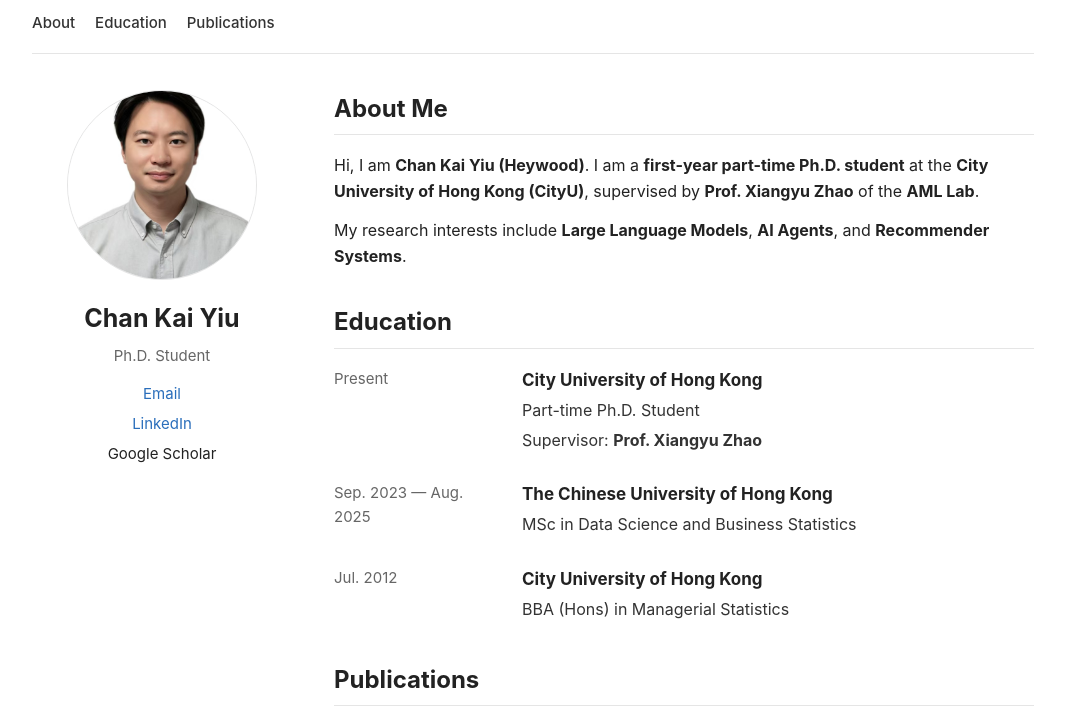
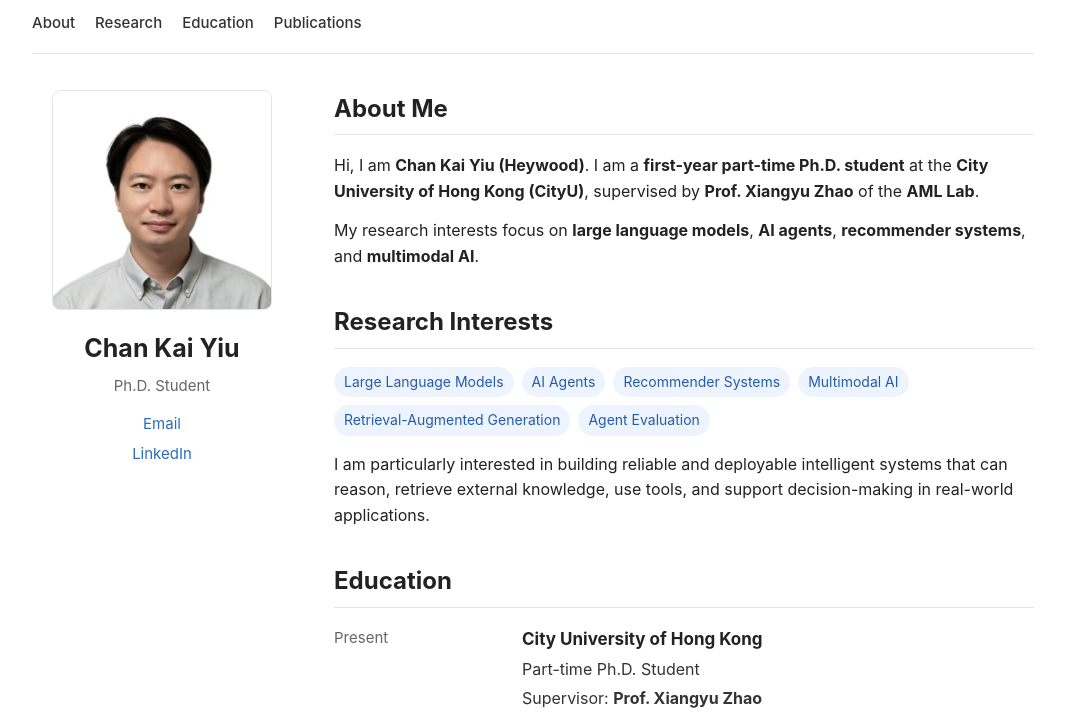
Before and after one commit to HeywoodKaiYiu/Heywood-Page, a plain HTML site: page index.html in a window 1280 px wide. Shown: the part 73-800 px from the top of the page, without its empty margins (107-1172 px from the left). Drawn offline with Linux system fonts and the light colour scheme.

Commit message:
Add files via upload

```diff
--- a/index.html
+++ b/index.html
@@ -18,6 +18,10 @@
 
     * {
       box-sizing: border-box;
+    }
+
+    html {
+      scroll-behavior: smooth;
     }
 
     body {
@@ -79,12 +83,13 @@
     }
 
     .avatar {
-      width: 190px;
-      height: 190px;
-      border-radius: 50%;
+      width: 220px;
+      height: 220px;
+      border-radius: 8px;
       border: 1px solid var(--border);
       margin: 0 auto 18px;
       object-fit: cover;
+      object-position: center top;
       display: block;
       background: var(--light-bg);
     }
@@ -123,6 +128,22 @@
 
     p {
       margin: 0 0 14px;
+    }
+
+    .research-tags {
+      display: flex;
+      flex-wrap: wrap;
+      gap: 8px;
+      margin: 12px 0 16px;
+    }
+
+    .tag {
+      display: inline-block;
+      padding: 4px 10px;
+      border-radius: 999px;
+      background: #eef4ff;
+      color: #245ca8;
+      font-size: 14px;
     }
 
     .edu-item {
@@ -172,6 +193,8 @@
       }
 
       .avatar {
+        width: 220px;
+        height: 220px;
         margin-left: 0;
       }
 
@@ -190,6 +213,7 @@
 
       <nav>
         <a href="#about">About</a>
+        <a href="#research">Research</a>
         <a href="#education">Education</a>
         <a href="#publications">Publications</a>
       </nav>
@@ -209,7 +233,6 @@
         <div class="links">
           <a href="mailto:kyc230301@gmail.com">Email</a>
           <a href="https://www.linkedin.com/in/kai-yiu-chan-34365968/" target="_blank">LinkedIn</a>
-          <span>Google Scholar</span>
         </div>
       </aside>
 
@@ -226,10 +249,30 @@
           </p>
 
           <p>
-            My research interests include
-            <strong>Large Language Models</strong>,
-            <strong>AI Agents</strong>, and
-            <strong>Recommender Systems</strong>.
+            My research interests focus on
+            <strong>large language models</strong>,
+            <strong>AI agents</strong>,
+            <strong>recommender systems</strong>, and
+            <strong>multimodal AI</strong>.
+          </p>
+        </section>
+
+        <section id="research">
+          <h2>Research Interests</h2>
+
+          <div class="research-tags">
+            <span class="tag">Large Language Models</span>
+            <span class="tag">AI Agents</span>
+            <span class="tag">Recommender Systems</span>
+            <span class="tag">Multimodal AI</span>
+            <span class="tag">Retrieval-Augmented Generation</span>
+            <span class="tag">Agent Evaluation</span>
+          </div>
+
+          <p>
+            I am particularly interested in building reliable and deployable
+            intelligent systems that can reason, retrieve external knowledge,
+            use tools, and support decision-making in real-world applications.
           </p>
         </section>
 
```
